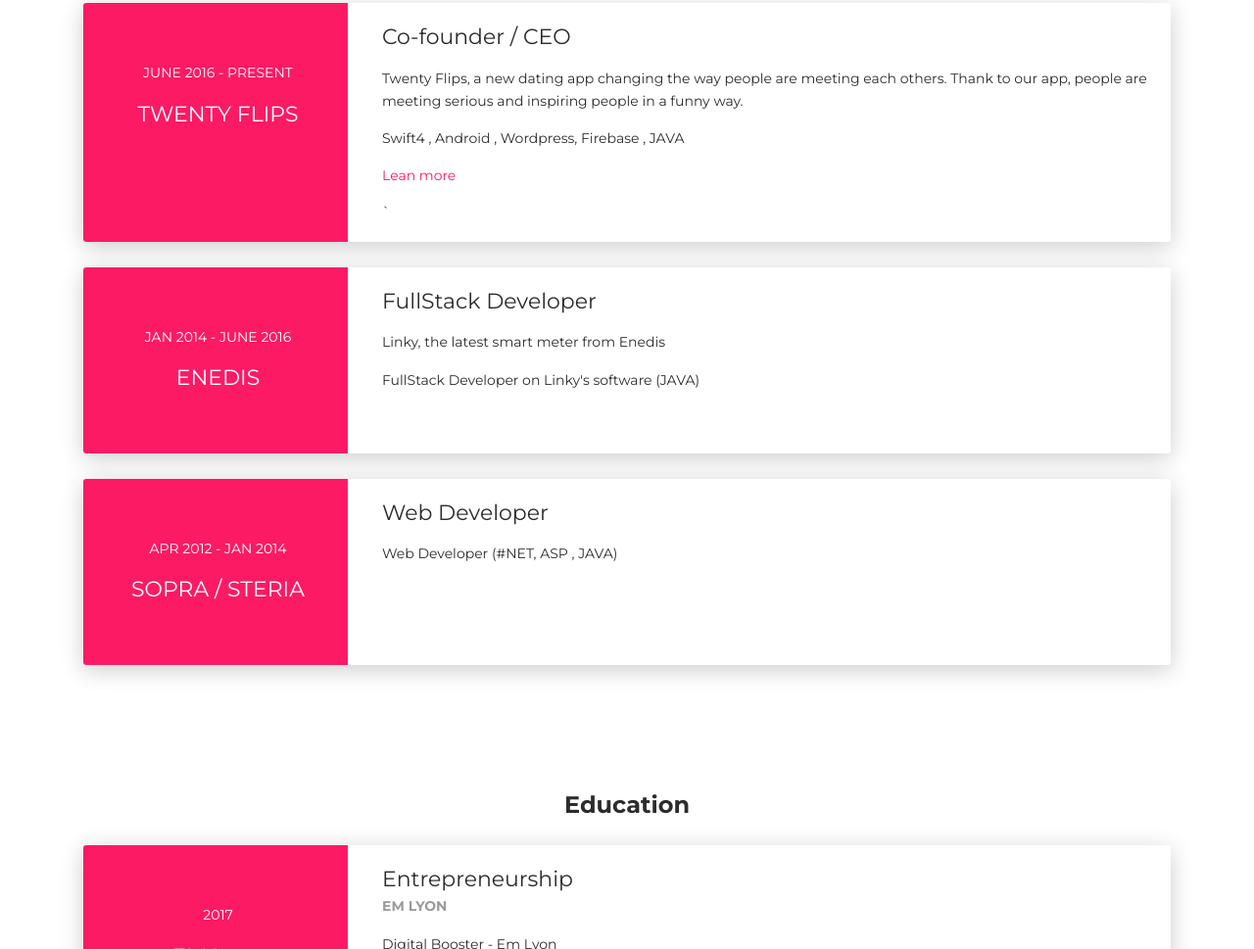
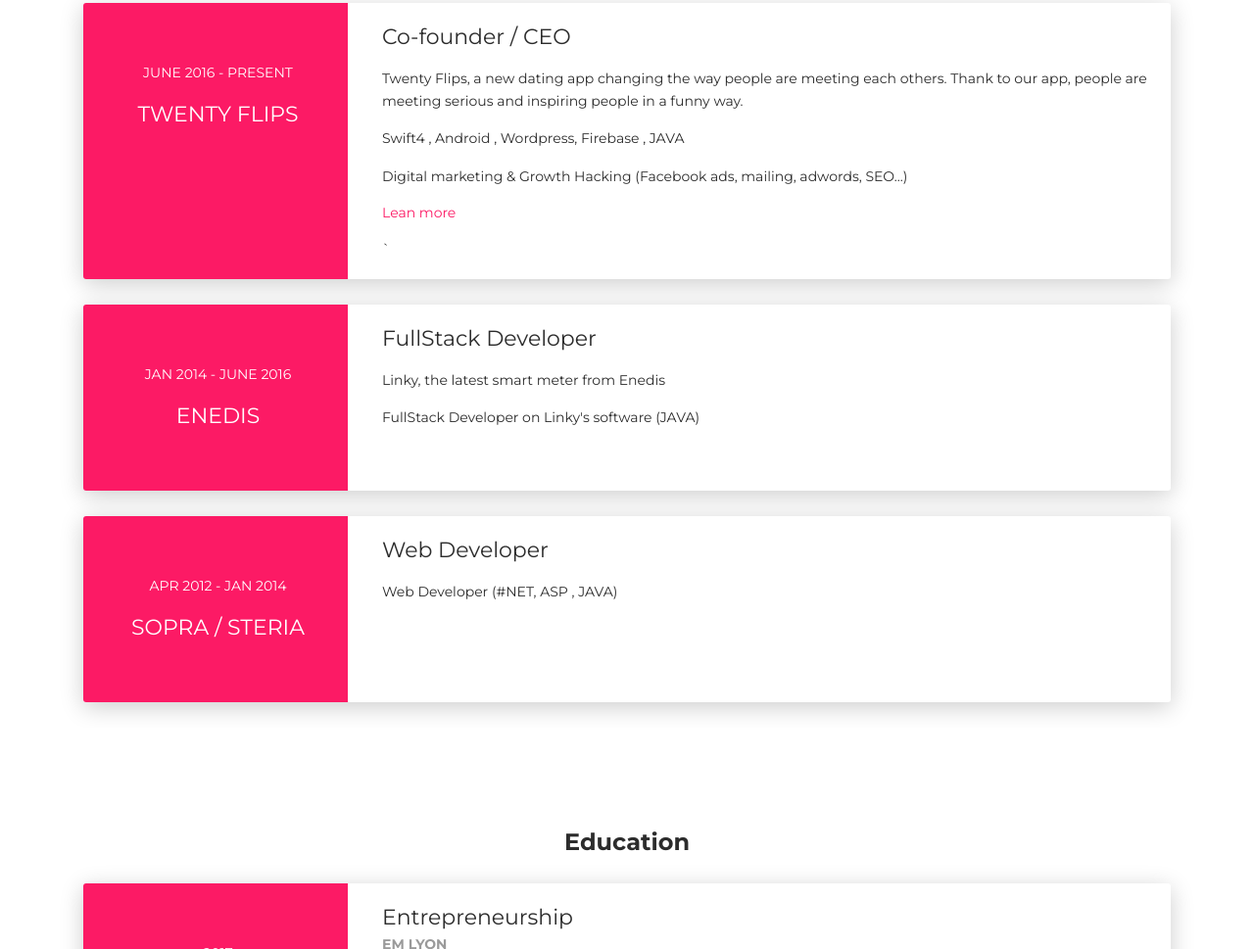
Before and after one commit to marionFlx/marionFlx.github.io, a plain HTML site: page index.html in a window 1280 px wide. Shown: the part 2507-3476 px from the top of the page at 98% size. Drawn offline with Linux system fonts and the light colour scheme.

Commit message:
add digital

```diff
--- a/index.html
+++ b/index.html
@@ -326,8 +326,8 @@
               Twenty Flips, a new dating app changing the way people are meeting each others.
               Thank to our app, people are meeting serious and inspiring people in a funny way.
               <p>Swift4 , Android , Wordpress, Firebase , JAVA</p>
+              <p>Digital marketing & Growth Hacking (Facebook ads, mailing, adwords, SEO...)</p>
              <a href="http://www.twentyflips.com" target="_blank" >Lean more</a></p>`
-
           </div>
         </div>
       </div>
```
